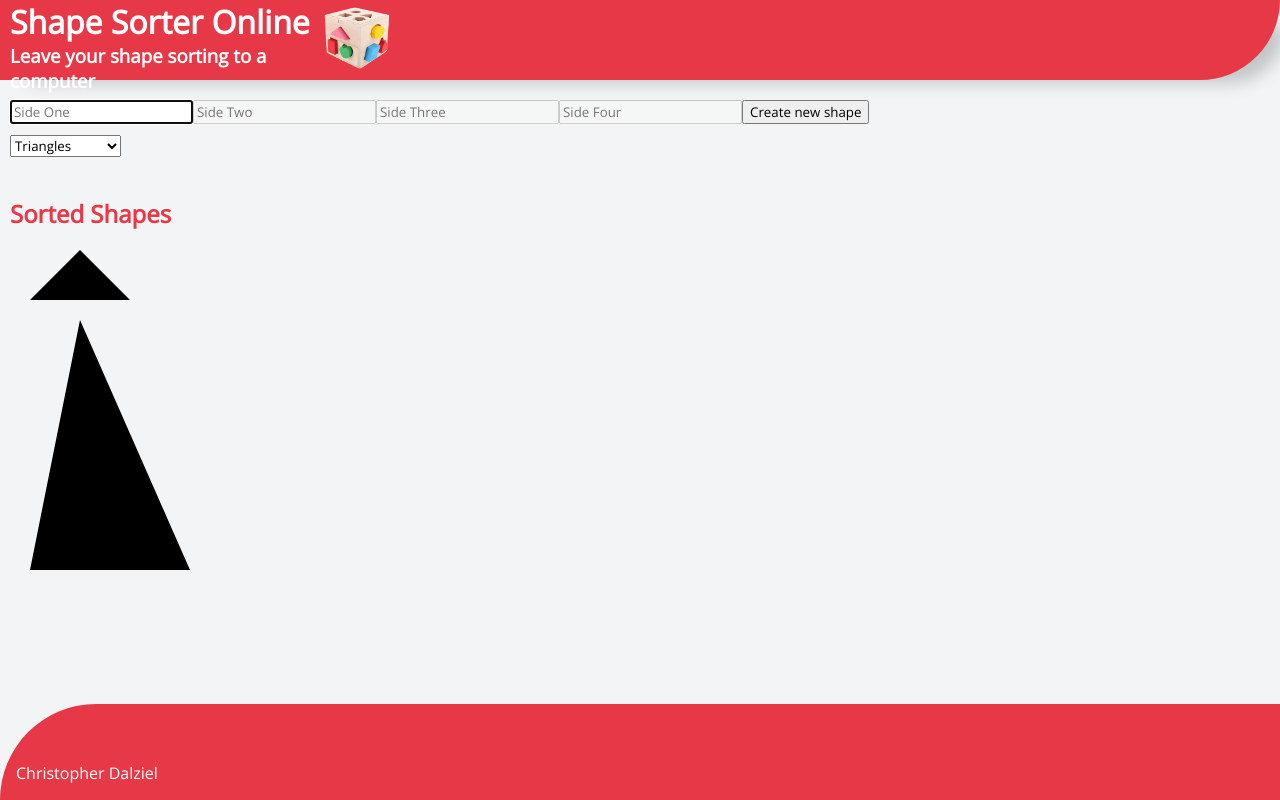
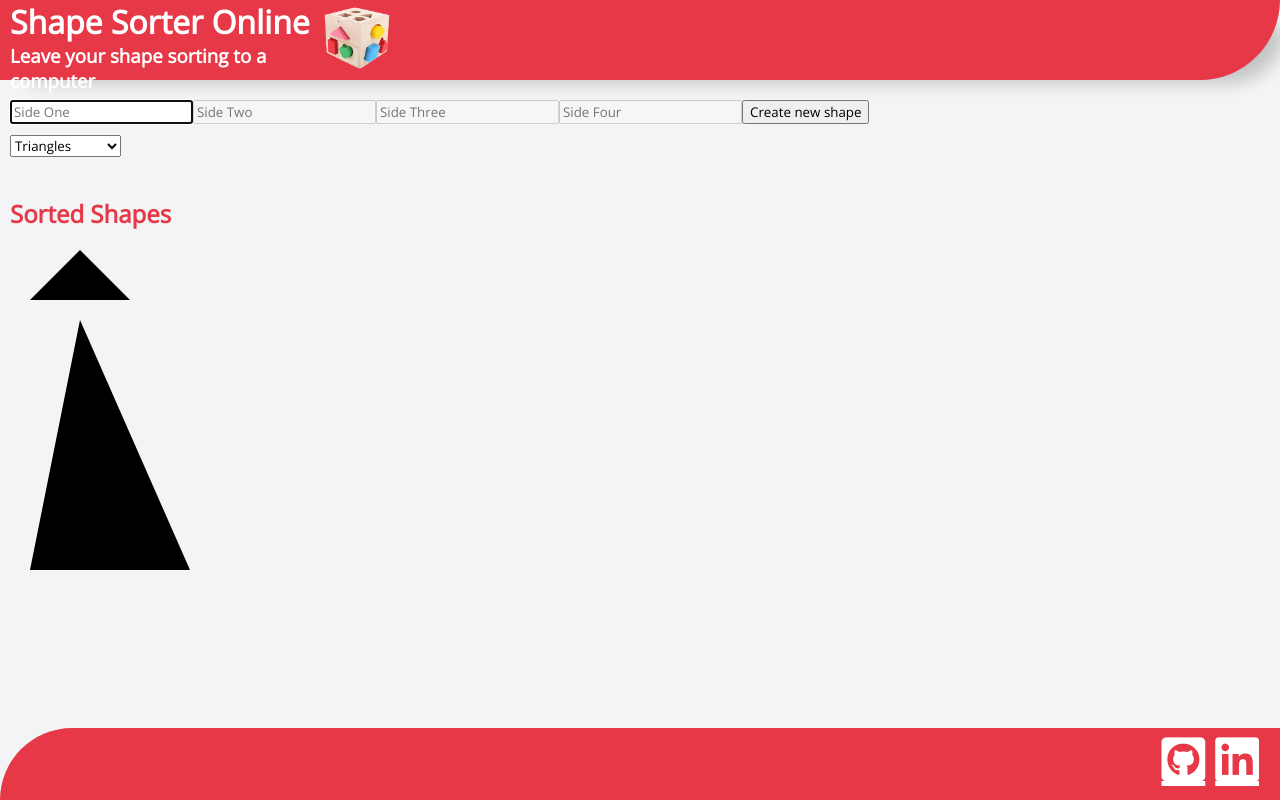
Before and after one commit to ChristopherDalziel/83489-2, a React (Create React App) app: page / in a window 1280 px wide. Built offline with nearby package versions, Linux system fonts and the light colour scheme.

Commit message:
Added links to footer, and font awesome icons, added basic css to prevent ugly colours of previously clicked links

```diff
--- a/public/index.html
+++ b/public/index.html
@@ -15,6 +15,10 @@
       user's mobile device or desktop. See https://developers.google.com/web/fundamentals/web-app-manifest/
     -->
     <link rel="manifest" href="%PUBLIC_URL%/manifest.json" />
+    <link
+      rel="stylesheet"
+      href="https://cdnjs.cloudflare.com/ajax/libs/font-awesome/5.10.2/css/all.css"
+    />
     <!--
       Notice the use of %PUBLIC_URL% in the tags above.
       It will be replaced with the URL of the `public` folder during the build.
--- a/src/components/Footer.js
+++ b/src/components/Footer.js
@@ -3,17 +3,33 @@ import styled from "@emotion/styled";
 
 const FooterDiv = styled.footer`
   margin-top: auto;
-  height: 8vh;
+  height: 5vh;
   background-color: #e63846;
   border-radius: 100px 0px 0px 0px;
   display: flex;
   align-items: flex-end;
+  justify-content: flex-end;
   padding: 2vh;
-  float: right;
+  font-size: 50px;
 `;
 
 const Footer = () => {
-  return <FooterDiv>Christopher Dalziel</FooterDiv>;
+  return (
+    <FooterDiv>
+      <a
+        target="_blank"
+        href="https://github.com/ChristopherDalziel/83489-2"
+        class="fab fa-github-square socials"
+        id="footerLink"
+      ></a>
+      <a
+        target="_blank"
+        href="https://www.linkedin.com/in/christopher-dalziel-129427187/"
+        class="fab fa-linkedin socials"
+        id="footerLink"
+      ></a>
+    </FooterDiv>
+  );
 };
 
 export default Footer;
--- a/src/index.css
+++ b/src/index.css
@@ -14,3 +14,27 @@ code {
   font-family: source-code-pro, Menlo, Monaco, Consolas, "Courier New",
     monospace;
 }
+
+/* Controlling a-links colours in their different states */
+a {
+  color: white;
+}
+
+/* Unvisited link  */
+a:visited {
+  color: white;
+}
+
+/* Visited link    */
+a:hover {
+  color: black;
+}
+
+/* Mouse over link */
+a:active {
+  color: black;
+}
+
+#footerLink {
+  margin: 0px 5px;
+}
```
